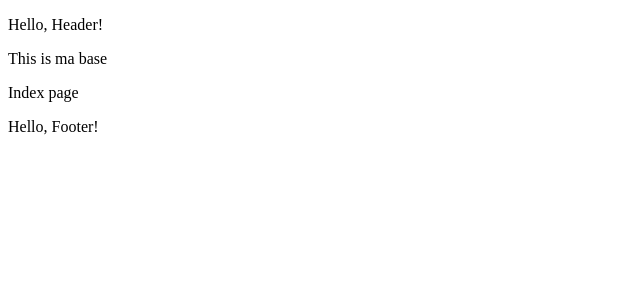
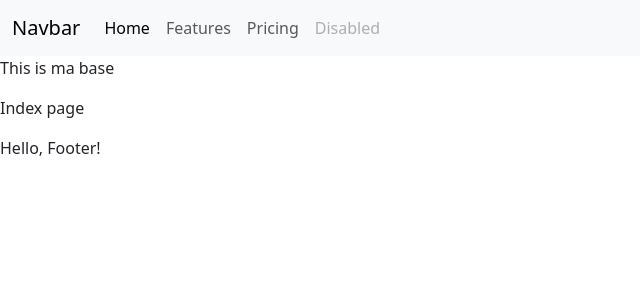
Before and after one commit to NiclO1337/recipe-tutorial, a Django app: page / in a window 1280 px wide. Shown: the top 300 px of the page, without its empty margins (0-640 px from the left). Run offline with Django 5.2, Linux system fonts and the light colour scheme; some libraries are stand-ins or nearby versions.

Commit message:
Link Bootstrap, restructure templates

```diff
--- a/templates/base.html
+++ b/templates/base.html
@@ -1,20 +1,34 @@
 <!DOCTYPE html>
 <html lang="en">
-<head>
-    <meta charset="UTF-8">
-    <meta name="viewport" content="width=device-width, initial-scale=1.0">
-    <title>Recipe Tutorial</title>
-</head>
-<body>
+  <head>
+    <meta charset="UTF-8" />
+    <meta name="viewport" content="width=device-width, initial-scale=1.0" />
+    <title>Recipe Tutorial - {% block title %}{% endblock %}</title>
+    <link
+    rel="stylesheet"
+    href="https://cdnjs.cloudflare.com/ajax/libs/bootstrap/5.3.3/css/bootstrap.min.css"
+    integrity="sha512-jnSuA4Ss2PkkikSOLtYs8BlYIeeIK1h99ty4YfvRPAlzr377vr3CXDb7sb7eEEBYjDtcYj+AjBH3FLv5uSJuXg=="
+    crossorigin="anonymous"
+    referrerpolicy="no-referrer" />
 
-    {% include 'header.html' %}
+    {% block extra_css %}
+    {% endblock%}
+  </head>
+  <body>
+    {% include 'includes/header.html' %}
 
     <p>This is ma base</p>
 
-    {% block content %}
-    {% endblock content %}
+    {% block content %} {% endblock content %} {% include 'includes/footer.html' %}
 
-    {% include 'footer.html' %}
+    <!-- Bootstrap scripts -->
+    <script
+      src="https://cdnjs.cloudflare.com/ajax/libs/bootstrap/5.3.3/js/bootstrap.min.js"
+      integrity="sha512-ykZ1QQr0Jy/4ZkvKuqWn4iF3lqPZyij9iRv6sGqLRdTPkY69YX6+7wvVGmsdBbiIfN/8OdsI7HABjvEok6ZopQ=="
+      crossorigin="anonymous"
+      referrerpolicy="no-referrer"></script>
 
-</body>
+      {% block extra_js %}
+      {% endblock%}
+  </body>
 </html>
--- a/templates/header.html
+++ /dev/null
@@ -1 +0,0 @@
-<p>Hello, Header!</p>
--- /dev/null
+++ b/templates/includes/header.html
@@ -0,0 +1,26 @@
+<header>
+  <nav class="navbar navbar-expand-lg bg-body-tertiary">
+    <div class="container-fluid">
+      <a class="navbar-brand" href="#">Navbar</a>
+      <button class="navbar-toggler" type="button" data-bs-toggle="collapse" data-bs-target="#navbarNav" aria-controls="navbarNav" aria-expanded="false" aria-label="Toggle navigation">
+        <span class="navbar-toggler-icon"></span>
+      </button>
+      <div class="collapse navbar-collapse" id="navbarNav">
+        <ul class="navbar-nav">
+          <li class="nav-item">
+            <a class="nav-link active" aria-current="page" href="#">Home</a>
+          </li>
+          <li class="nav-item">
+            <a class="nav-link" href="#">Features</a>
+          </li>
+          <li class="nav-item">
+            <a class="nav-link" href="#">Pricing</a>
+          </li>
+          <li class="nav-item">
+            <a class="nav-link disabled" aria-disabled="true">Disabled</a>
+          </li>
+        </ul>
+      </div>
+    </div>
+  </nav>
+</header>
```
Also changed, not shown: templates/includes/footer.html (renamed from templates/footer.html).
